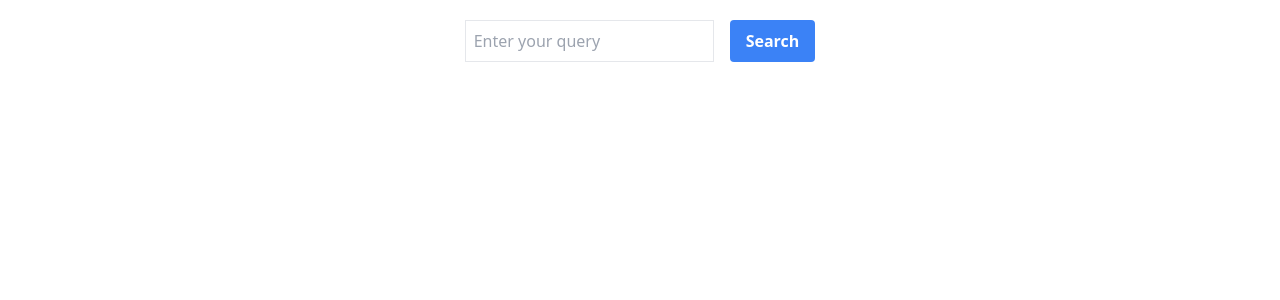
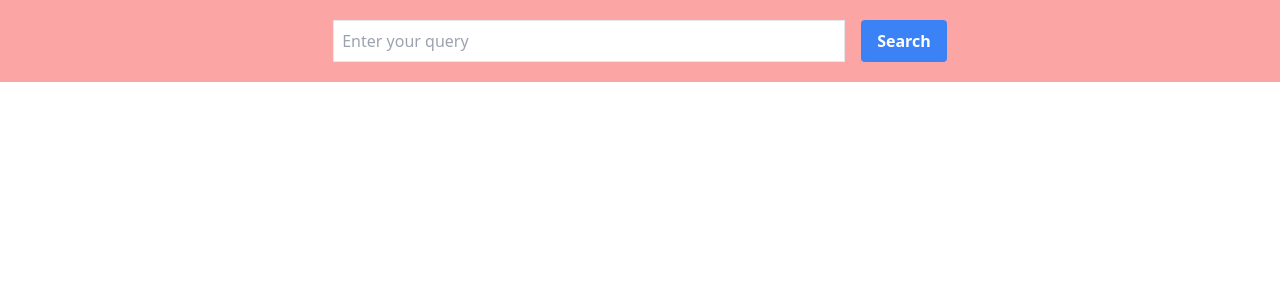
Before and after one commit to staranbeer/internship2, a React (Vite) app: page / in a window 1280 px wide. Shown: the top 300 px of the page. Built offline with nearby package versions, Linux system fonts and the light colour scheme.

Commit message:
added placeholder comps

```diff
--- a/src/App.tsx
+++ b/src/App.tsx
@@ -1,50 +1,13 @@
-import React, {
-  FormEvent,
-  FormEventHandler,
-  useCallback,
-  useState,
-} from "react";
+import React, { useState } from "react";
+import Form from "./components/Form";
+import Main from "./components/Main/Main";
+import useFetch from "./hooks/useFetch";
 
-// site url
+let SEARCH_URL = `https://images-api.nasa.gov/search?media_type=image&q=`;
 
 const App = () => {
   const [inputValue, setInputValue] = useState("");
-  const [queryResponse, setQueryResponse] = useState<any>([]);
-  const [images, setImages] = useState([]);
-
-  const fetchData = useCallback(async (searchQuery: string) => {
-    let SITE_URL = `https://images-api.nasa.gov/search?q=${searchQuery}&media_type=image`;
-    let response = fetch(SITE_URL);
-
-    response
-      .then((data) => data.json())
-      // limiting the number of responses
-      .then((data) => data?.collection.items.slice(0, 2))
-      // data transformations
-      .then((data) => {
-        return data.map((item) => {
-          return {
-            id: item.data[0].nasa_id,
-            title: item.data[0].title,
-            description: item.data[0].description,
-            image: item.links[0].href,
-            keywords: item.data[0].keywords,
-            dateCreated: item.data[0].date_created,
-          };
-        });
-      })
-      .then((data) => {
-        console.log(data);
-        return data;
-      })
-
-      // setting data
-      .then((data) => {
-        setQueryResponse(data);
-        return data;
-      })
-      .catch((err) => console.log(err.message));
-  }, []);
+  const [queryResponse, fetchData] = useFetch();
 
   function handleSubmit(e: React.FormEvent<HTMLFormElement>) {
     e.preventDefault();
@@ -53,34 +16,19 @@ const App = () => {
       return;
     }
 
-    fetchData(inputValue);
+    fetchData(SEARCH_URL + inputValue);
     setInputValue("");
   }
 
   return (
     <div>
-      <form
-        onSubmit={handleSubmit}
-        action=""
-        className="flex justify-center py-5 gap-4"
-      >
-        <input
-          type="text"
-          name=""
-          id=""
-          value={inputValue}
-          onChange={(e) => setInputValue(e.target.value)}
-          className="input"
-          placeholder="Enter your query"
-        />
+      <Form
+        inputValue={inputValue}
+        handleSubmit={handleSubmit}
+        setInputValue={setInputValue}
+      />
 
-        <button className="btn">Search</button>
-      </form>
-      <main className="">
-        {queryResponse.map((res) => {
-          return <pre key={res.id}>{JSON.stringify(res, null, 2)}</pre>;
-        })}
-      </main>
+      <Main cardList={queryResponse} />
     </div>
   );
 };
--- /dev/null
+++ b/src/components/Card.tsx
@@ -0,0 +1,29 @@
+import React from "react";
+import CardProps from "../index.types";
+import { HiOutlineHeart } from "react-icons/hi";
+const Card = ({
+  id,
+  title,
+  description,
+  image,
+  dateCreated,
+  isLiked = false,
+}: CardProps & { isLiked: boolean }) => {
+  return (
+    <article className="cursor-pointer  ">
+      <div className="relative max-w-sm aspect-square rounded-xl overflow-hidden">
+        <img src={image} alt="" className=" w-full h-full object-cover" />
+        <button className=" w-12 h-12 place-items-center grid absolute right-4 bottom-4 bg-white rounded-full">
+          <HiOutlineHeart
+            className="heart transition-all active:scale-125"
+            size={28}
+            fill={`${isLiked ? "red" : "gray"}`}
+            stroke={`${isLiked ? "red" : "gray"}`}
+          />
+        </button>
+      </div>
+    </article>
+  );
+};
+
+export default Card;
--- /dev/null
+++ b/src/components/Form.tsx
@@ -0,0 +1,30 @@
+import React, { SetStateAction } from "react";
+
+interface FormProps {
+  handleSubmit: (e: React.FormEvent<HTMLFormElement>) => void;
+  inputValue: string;
+  setInputValue: React.Dispatch<SetStateAction<string>>;
+}
+const Form = ({ handleSubmit, inputValue, setInputValue }: FormProps) => {
+  return (
+    <form
+      onSubmit={handleSubmit}
+      action=""
+      className="flex justify-center px-6 py-5 gap-4 w-full bg-red-300"
+    >
+      <input
+        type="text"
+        value={inputValue}
+        onChange={(e) => setInputValue(e.target.value)}
+        className="input w-full max-w-lg"
+        placeholder="Enter your query"
+      />
+
+      {/* keywords to search for */}
+
+      <button className="btn">Search</button>
+    </form>
+  );
+};
+
+export default Form;
--- /dev/null
+++ b/src/components/Main/Main.tsx
@@ -0,0 +1,14 @@
+import CardProps from "../../index.types";
+import Card from "../Card";
+
+const Main = ({ cardList }: { cardList: CardProps[] }) => {
+  return (
+    <main className="p-6  grid justify-items-center  gap-10 md:grid-cols-2 lg:grid-cols-3 grid-cols-1">
+      {cardList.map((res: CardProps) => {
+        return <Card key={res.id} {...res} isLiked={false} />;
+      })}
+    </main>
+  );
+};
+
+export default Main;
--- /dev/null
+++ b/src/hooks/useFetch.tsx
@@ -0,0 +1,44 @@
+import { useCallback, useEffect, useState } from "react";
+
+const useFetch = () => {
+  const [queryResponse, setQueryResponse] = useState<any>([]);
+
+  /**
+   * A function to fetch data from the an api
+   *
+   * @param URL URL to fetch data from
+   * */
+  const fetchData = useCallback(async (siteURL: string) => {
+    console.log(siteURL);
+
+    let response = fetch(siteURL);
+
+    response
+      .then((data) => data.json())
+      // limiting the number of responses
+      .then((data) => data?.collection.items.slice(0, 2))
+      // data transformations
+      .then((data) => {
+        return data.map((item: any) => {
+          return {
+            id: item.data[0].nasa_id,
+            title: item.data[0].title,
+            description: item.data[0].description,
+            image: item.links[0].href,
+            keywords: item.data[0].keywords,
+            dateCreated: item.data[0].date_created,
+          };
+        });
+      })
+      // setting data to state
+      .then((data) => {
+        setQueryResponse(data);
+        return data;
+      })
+      .catch((err) => console.log(err.message));
+  }, []);
+
+  return [queryResponse, fetchData] as const;
+};
+
+export default useFetch;
--- a/src/index.css
+++ b/src/index.css
@@ -9,4 +9,7 @@
   .input {
     @apply border p-2;
   }
+  .heart-container .heart {
+    @apply active:scale-125;
+  }
 }
--- /dev/null
+++ b/src/index.types.ts
@@ -0,0 +1,8 @@
+export default interface CardProps {
+  id: string;
+  title: string;
+  description: string;
+  image: string;
+  keywords: string;
+  dateCreated: string;
+}
```
